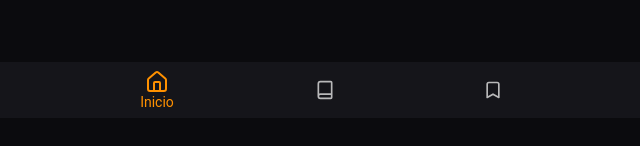
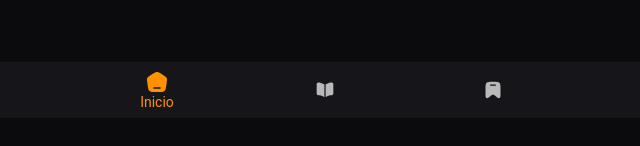
Before and after one commit to joanmat117/online-bible, a Next.js app: page /home in a window 1280 px wide. Shown: the part 682-828 px from the top of the page, without its empty margins (315-955 px from the left). Built offline with nearby package versions, Linux system fonts and the light colour scheme; what @mui/material-nextjs would draw is missing.

Commit message:
fixed bottomBar margin caused by pathname change

```diff
--- a/src/components/icons.tsx
+++ b/src/components/icons.tsx
@@ -0,0 +1,14 @@
+import React from 'react';
+import type { SVGProps } from 'react';
+
+export function SolarHomeAngleBold(props: SVGProps<SVGSVGElement>) {
+	return (<svg xmlns="http://www.w3.org/2000/svg" width={24} height={24} viewBox="0 0 24 24" {...props}><path fill="currentColor" fillRule="evenodd" d="M2.335 7.875c-.54 1.127-.35 2.446.03 5.083l.278 1.937c.487 3.388.731 5.081 1.906 6.093S7.447 22 10.894 22h2.212c3.447 0 5.17 0 6.345-1.012s1.419-2.705 1.906-6.093l.279-1.937c.38-2.637.57-3.956.029-5.083s-1.691-1.813-3.992-3.183l-1.385-.825C14.2 2.622 13.154 2 12 2s-2.199.622-4.288 1.867l-1.385.825c-2.3 1.37-3.451 2.056-3.992 3.183M8.25 18a.75.75 0 0 1 .75-.75h6a.75.75 0 0 1 0 1.5H9a.75.75 0 0 1-.75-.75" clipRule="evenodd"></path></svg>);
+}
+
+export function SolarNotebookMinimalisticBold(props: SVGProps<SVGSVGElement>) {
+	return (<svg xmlns="http://www.w3.org/2000/svg" width={24} height={24} viewBox="0 0 24 24" {...props}><path fill="currentColor" d="M2 16.144V4.998c0-1.098.886-1.99 1.982-1.923c.977.06 2.131.179 3.018.412c1.05.277 2.296.867 3.282 1.388c.307.163.634.275.968.339v15.179a3.4 3.4 0 0 1-.878-.324c-1-.532-2.29-1.15-3.372-1.436c-.877-.231-2.016-.35-2.985-.41C2.906 18.153 2 17.255 2 16.143m10.75 4.25a3.4 3.4 0 0 0 .878-.324c1-.532 2.29-1.15 3.372-1.436c.877-.231 2.016-.35 2.985-.41c1.109-.07 2.015-.968 2.015-2.08V4.934c0-1.072-.846-1.953-1.918-1.915c-1.129.04-2.535.156-3.582.47c-.908.271-1.965.816-2.826 1.315a3.5 3.5 0 0 1-.924.37z"></path></svg>);
+}
+
+export function SolarBookmarkBold(props: SVGProps<SVGSVGElement>) {
+	return (<svg xmlns="http://www.w3.org/2000/svg" width={24} height={24} viewBox="0 0 24 24" {...props}><path fill="currentColor" fillRule="evenodd" d="M21 11.098v4.993c0 3.096 0 4.645-.734 5.321c-.35.323-.792.526-1.263.58c-.987.113-2.14-.907-4.445-2.946c-1.02-.901-1.529-1.352-2.118-1.47a2.2 2.2 0 0 0-.88 0c-.59.118-1.099.569-2.118 1.47c-2.305 2.039-3.458 3.059-4.445 2.945a2.24 2.24 0 0 1-1.263-.579C3 20.736 3 19.188 3 16.091v-4.994C3 6.81 3 4.666 4.318 3.333S7.758 2 12 2s6.364 0 7.682 1.332S21 6.81 21 11.098M8.25 6A.75.75 0 0 1 9 5.25h6a.75.75 0 0 1 0 1.5H9A.75.75 0 0 1 8.25 6" clipRule="evenodd"></path></svg>);
+}
--- a/src/components/navigationBar.tsx
+++ b/src/components/navigationBar.tsx
@@ -3,9 +3,9 @@
 import * as React from 'react';
 import BottomNavigation from '@mui/material/BottomNavigation';
 import BottomNavigationAction from '@mui/material/BottomNavigationAction';
-import { BookIcon, Bookmark, Home } from 'lucide-react';
 import { useState,useEffect } from 'react';
 import { useRouter,usePathname } from 'next/navigation';
+import { SolarBookmarkBold, SolarHomeAngleBold, SolarNotebookMinimalisticBold } from './icons';
 
 
 export default function NavigationBar() {
@@ -31,20 +31,20 @@ export default function NavigationBar() {
       sx={{borderRadius:'15px'}}
       label="Inicio"
         value="home"
-        icon={<Home/>}
+        icon={<SolarHomeAngleBold/>}
       />
 
       <BottomNavigationAction
       sx={{borderRadius:'15px'}}
         label="Leer"
         value="read"
-        icon={<BookIcon/>}
+        icon={<SolarNotebookMinimalisticBold/>}
       />
       <BottomNavigationAction
       sx={{borderRadius:'15px'}}
         label="Ajustes"
         value="settings"
-        icon={<Bookmark/>}
+        icon={<SolarBookmarkBold/>}
       />
     </BottomNavigation>
     </>
--- a/src/hooks/useElementHeight.ts
+++ b/src/hooks/useElementHeight.ts
@@ -1,17 +1,18 @@
+import { usePathname } from 'next/navigation'
 import {useEffect,useState,useRef} from 'react'
 
 export function useElementHeight(){
 
   const ref = useRef<HTMLElement|null>(null)
   const [height,setHeight] = useState(0)
-
+  const pathname = usePathname()
   useEffect(()=>{
 
     if(!ref.current)return
 
       setHeight(ref.current.getBoundingClientRect().height)
 
-  },[ref])
+  },[ref,pathname])
 
   return {height,ref}
 }
```
